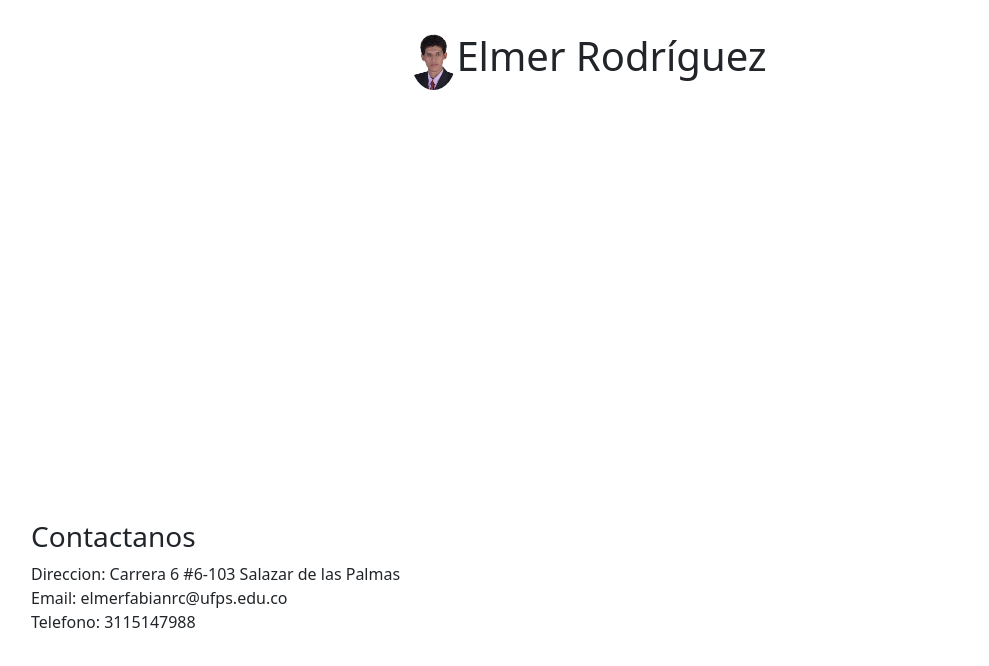
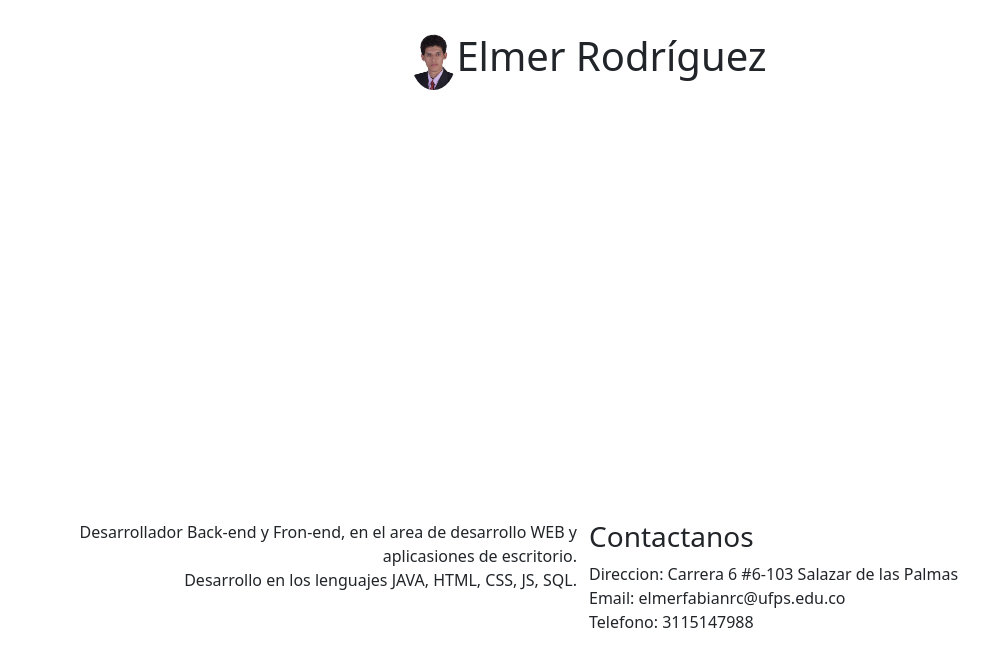
Before and after one commit to elmer718/primer-parcial-web-2023-2, a plain HTML site: page index.html in a window 1280 px wide. Shown: the whole page, without its empty margins (51-1040 px from the left). Drawn offline with nearby package versions, Linux system fonts and the light colour scheme.

Commit message:
Pie de página derecho teminado

```diff
--- a/css/style.css
+++ b/css/style.css
@@ -18,6 +18,8 @@ header img {
 footer{
     min-width: 80px;
     min-height: 80px;
+    display: flex;
+    flex-direction: row;
 }
 
 .foot-izq {
@@ -37,3 +39,7 @@ footer{
 .foot-izq h3{
     font-size: 1.5em bold;
 }
+
+.foot-der p{
+    text-align: end;
+}
--- a/index.html
+++ b/index.html
@@ -23,6 +23,11 @@
           </div>
           <footer>
             <div class="col-6 foot-der">
+                <div class="container">
+                    <p>Desarrollador Back-end y Fron-end, en el area de desarrollo WEB y aplicasiones de escritorio.
+                    <br>Desarrollo en los lenguajes JAVA, HTML, CSS, JS, SQL.
+                    </p>
+                </div>
 
             </div>
             <div class="col-6 foot-izq">
```
